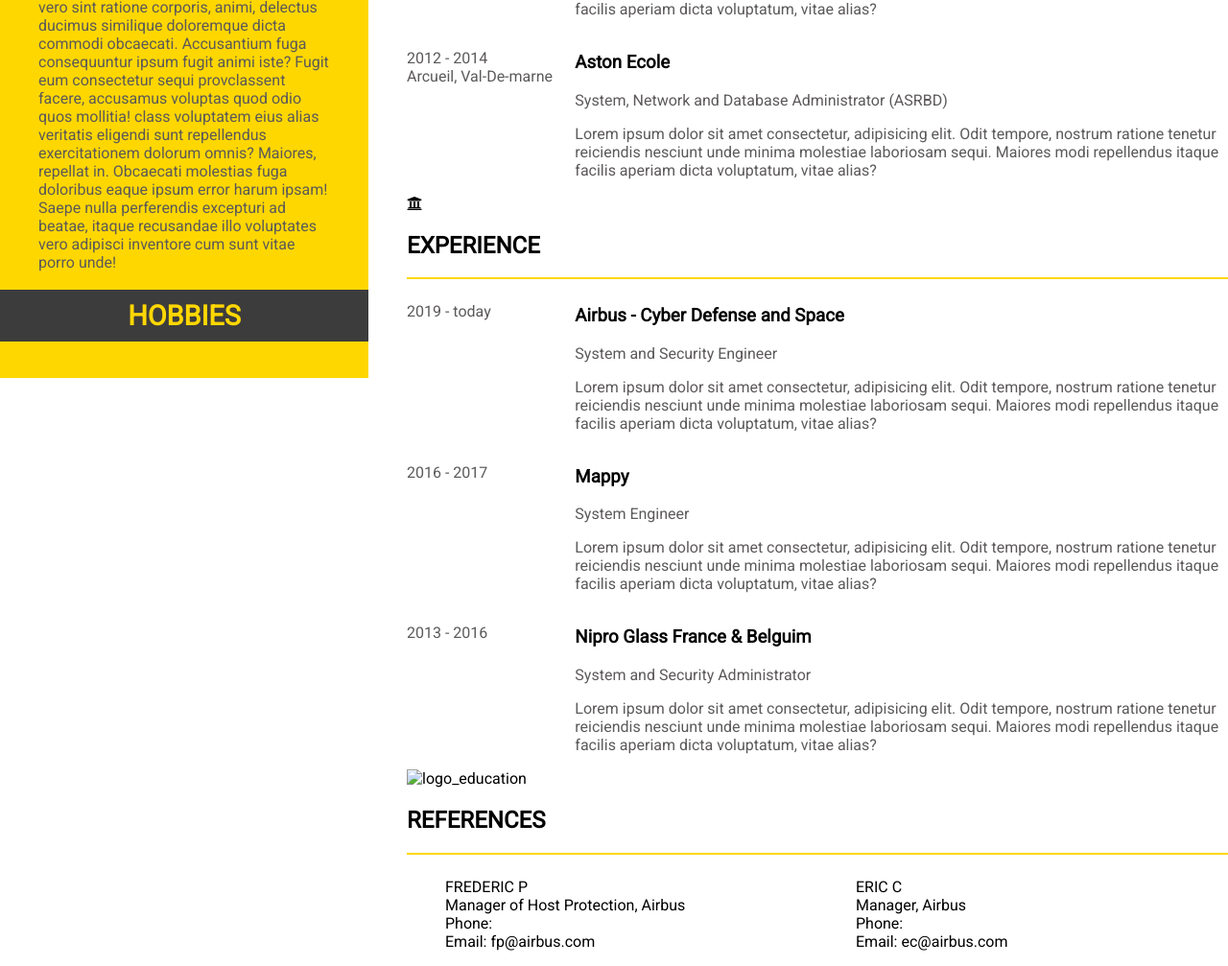
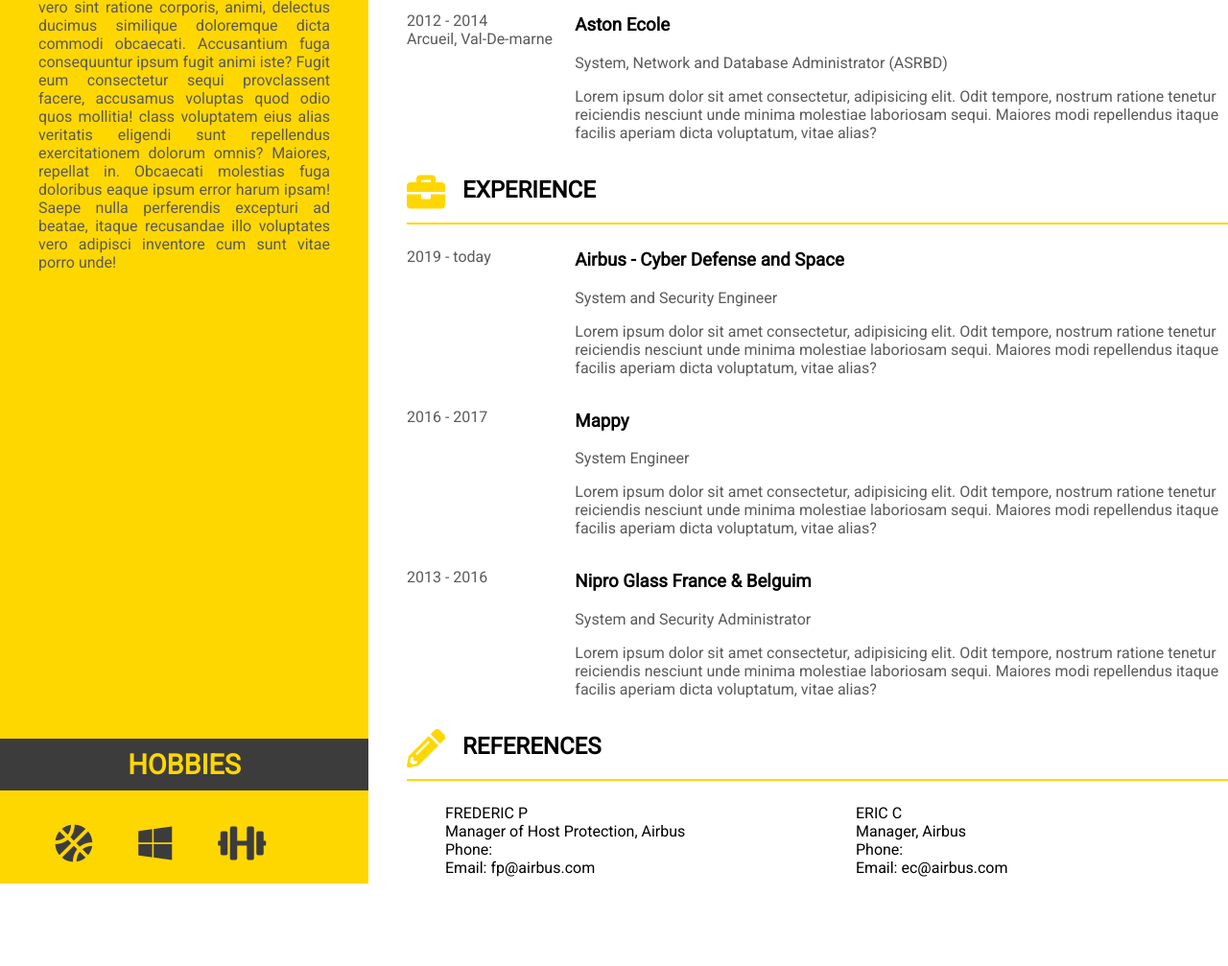
Before and after one commit to julienbassin/dotnet-openclassrooms, a plain HTML site: page Projet 1/resume/index.html in a window 1280 px wide. Shown: the part 726-1733 px from the top of the page at 96% size. After the commit the page ends 1656 px from the top, so only its background shows below. Drawn offline with Linux system fonts and the light colour scheme.

Commit message:
update project 1

```diff
--- a/Projet 1/resume/index.html
+++ b/Projet 1/resume/index.html
@@ -48,13 +48,16 @@
                     sunt repellendus exercitationem dolorum omnis?
                     Maiores, repellat in. Obcaecati molestias fuga doloribus eaque ipsum error harum ipsam! Saepe nulla
                     perferendis excepturi ad beatae, itaque recusandae illo voluptates vero adipisci inventore cum sunt
-                    vitae porro unde!</p>
+                    vitae porro unde!
+                </p>
             </div>
             <div class="hobbies">
                 <h1>HOBBIES</h1>
-                <img src="#" alt="">
-                <img src="#" alt="">
-                <img src="#" alt="">
+                <div class="div-hobbies">
+                    <span class="icon-hobbies"><i class="fas fa-basketball-ball"></i></span>
+                    <span class="icon-hobbies"><i class="fab fa-windows"></i></i></span>
+                    <span class="icon-hobbies"><i class="fas fa-dumbbell"></i></span>
+                </div>
             </div>
         </div>
         <div class="principal">
@@ -63,8 +66,9 @@
             <h2 class="principal-title-h2">Dotnet Web Developer</h2>
             <section>
                 <div class="education">
-                    <img src="logo_education" alt="logo_education">
-                    <h2>EDUCATION</h2>
+                    <!-- <img src="logo_education" alt="logo_education"> -->
+                    <span class="icon"><i class="fas fa-graduation-cap"></i></span>
+                    <h2 class="education-title">EDUCATION</h2>
                     <hr />
                     <div>
                         <div class="flex-container">
@@ -138,7 +142,7 @@
                 </div>
                 <div class="experience">
                     <!--<img src="logo_experience" alt="logo_education"> -->
-                    <i class="fas fa-university"></i>
+                    <span class="icon"><i class="fas fa-briefcase"></i></span>
                     <h2>EXPERIENCE</h2>
                     <hr />
                     <div class="flex-container">
@@ -182,7 +186,8 @@
 
                 </div>
                 <div class="references">
-                    <img src="logo_experience" alt="logo_education">
+                    <!-- <img src="logo_experience" alt="logo_education"> -->
+                    <span class="icon"><i class="fas fa-pencil-alt"></i></span>
                     <h2>REFERENCES</h2>
                     <hr />
                     <div class="flex-container">
--- a/Projet 1/resume/styleresume.css
+++ b/Projet 1/resume/styleresume.css
@@ -45,14 +45,32 @@ body{
     flex-basis: 50%;
 }
 
+.about_me p {
+    height: 810px;
+    text-align: justify;
+}
 
-.fas fa-university{
-    background-size: 20px 30px;
+.icon{
+    position: relative;
+    float: left;
+    font-size: 40px;
+    margin: -6px 18px 0 0;
+    color: #FFD700;
 }
 
 
-.footer div{
-    justify-content: flex-start;
+.icon-hobbies{
+    position: relative;
+    float: left;
+    font-size: 40px;
+    margin: -6px 18px 0 0;
+    color: rgb(61, 60, 60);
+    padding-top: 20px;
+    padding-right: 30px;
+}
+
+.div-hobbies{
+    padding-left: 15%;
 }
 
 .references ul li{
@@ -63,7 +81,7 @@ body{
 .info{
     float: left;
     width:30%;
-    height: 100%;
+    height: 1647px;
     background-color:#FFD700;
     margin-bottom: 0;
 }
```
